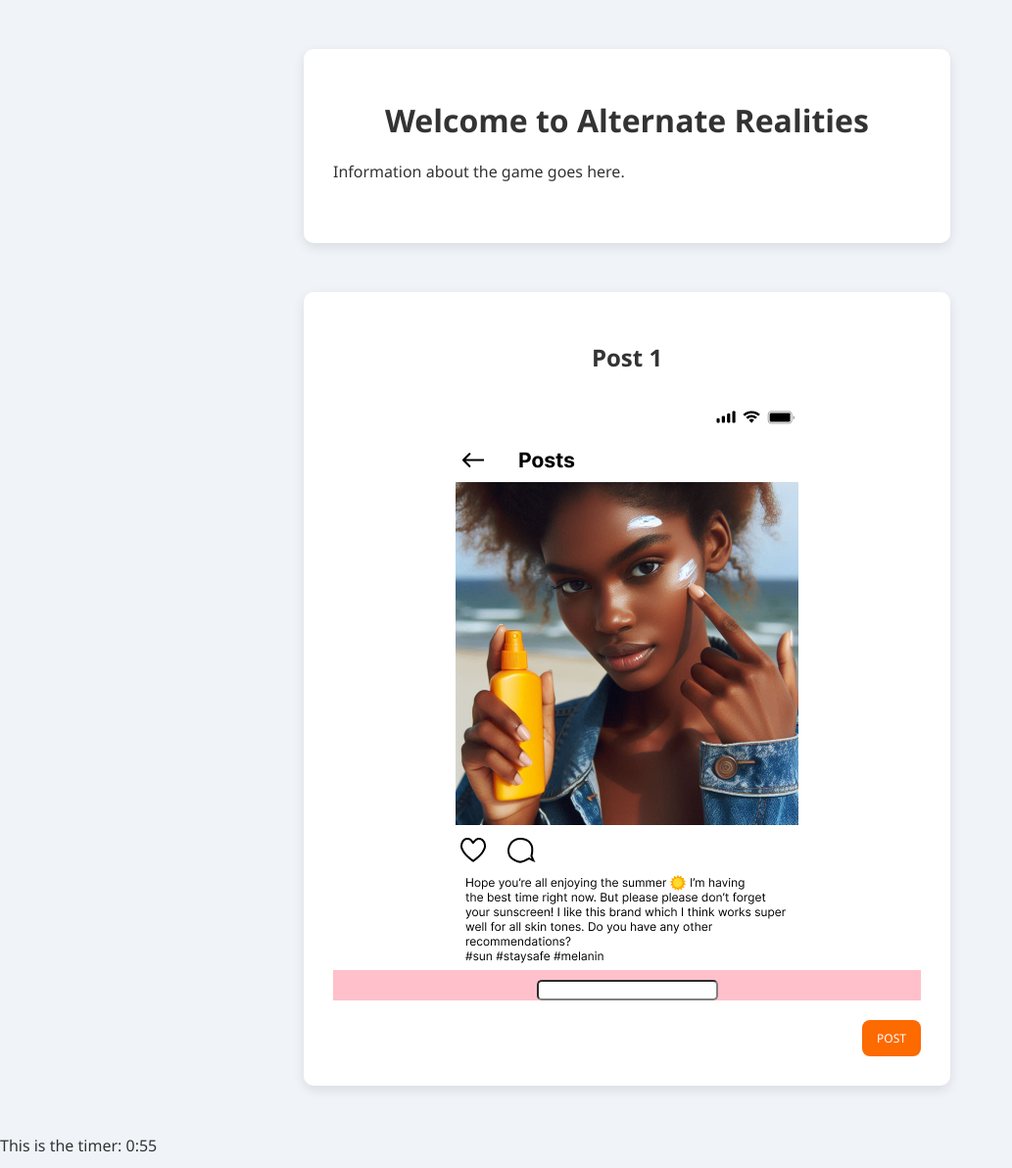
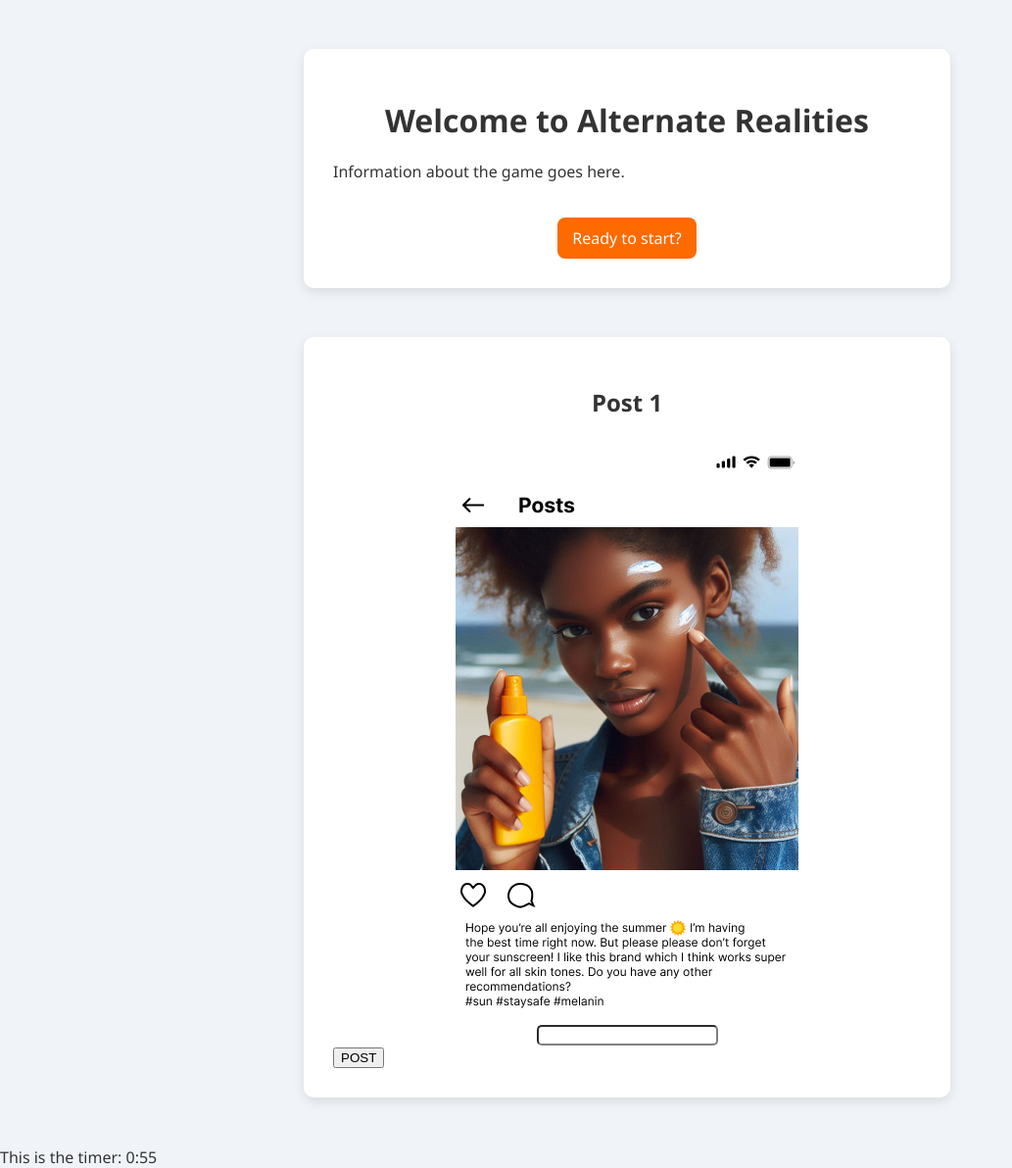
Before and after one commit to sofiabergqvist/DM2630-APP, a React (Vite) app: page / in a window 1280 px wide. Shown: the whole page at 98% size, without its empty margins (0-1033 px from the left). Built offline with nearby package versions, Linux system fonts and the light colour scheme; a web font is replaced by a local one.

Commit message:
Add button and functionality to start game

```diff
--- a/src/App.jsx
+++ b/src/App.jsx
@@ -1,12 +1,26 @@
 import './index.css'
-import post1 from './assets/POST 1.png'
+import { useState } from 'react'
+import Post from './components/Post.jsx'
 
 function App() {
+
+  const [isGameStarted, setIsGameStarted] = useState(false);
+
+  function goToGame() {
+    setIsGameStarted(true);
+  }
+
+  if(isGameStarted) {
+    return <Post/>
+  }
 
   return (
     <div className='app-container'>
       <h1>Welcome to Alternate Realities</h1>
       <p className='info-text'>Information about the game goes here.</p>
+      <div className='start-button-container'>
+        <button onClick={goToGame}>Ready to start?</button>
+      </div>
     </div>
   )
 }
--- a/src/index.css
+++ b/src/index.css
@@ -31,13 +31,34 @@ h2 {
 }
 
 /* Button styling */
-.post-buttons {
+.start-button-container {
+  display: flex;
+  justify-content: center;
+  margin-top: 20px;
+}
+
+.start-button-container button {
+  font-family: "Segoe UI", Tahoma, Geneva, Verdana, sans-serif;
+  cursor: pointer;
+  border-radius: 8px;
+  padding: 10px 15px;
+  border: none;
+  background: #FC6A00;
+  color: white;
+  font-size: 1em;
+}
+
+.start-button-container button:hover {
+  background: #FC8834;
+}
+
+.post-button-container {
   display: flex;
   justify-content: right;
   margin-top: 20px;
 }
 
-.post-buttons button {
+.post-button-container button {
   font-family: "Segoe UI", Tahoma, Geneva, Verdana, sans-serif;
   cursor: pointer;
   border-radius: 8px;
@@ -48,7 +69,7 @@ h2 {
   font-size: 0.75em;
 }
 
-.post-buttons button:hover {
+.post-button-container button:hover {
   background: #FC8834;
 }
 
@@ -62,8 +83,7 @@ h2 {
 .input-container {
   padding-top: 10px;
   display: flex;
-  justify-content: center;
-  background: pink;
+  justify-content: space-evenly;
 }
 
 .input-container input {
@@ -71,3 +91,9 @@ h2 {
   cursor: text;
   border-color: gray;
 }
+
+/* Timer styling */
+.timer-container {
+  font-size: xx-large;
+  background: pink;
+}
```
